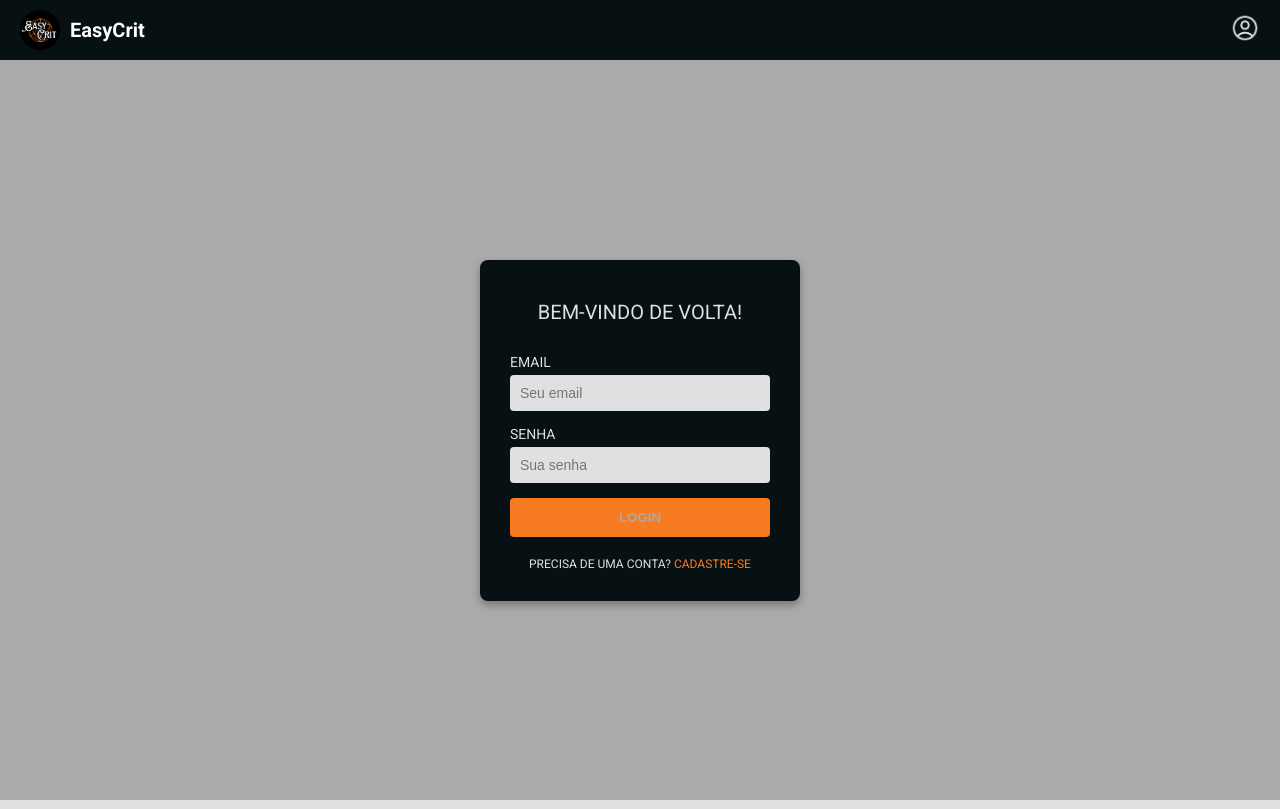
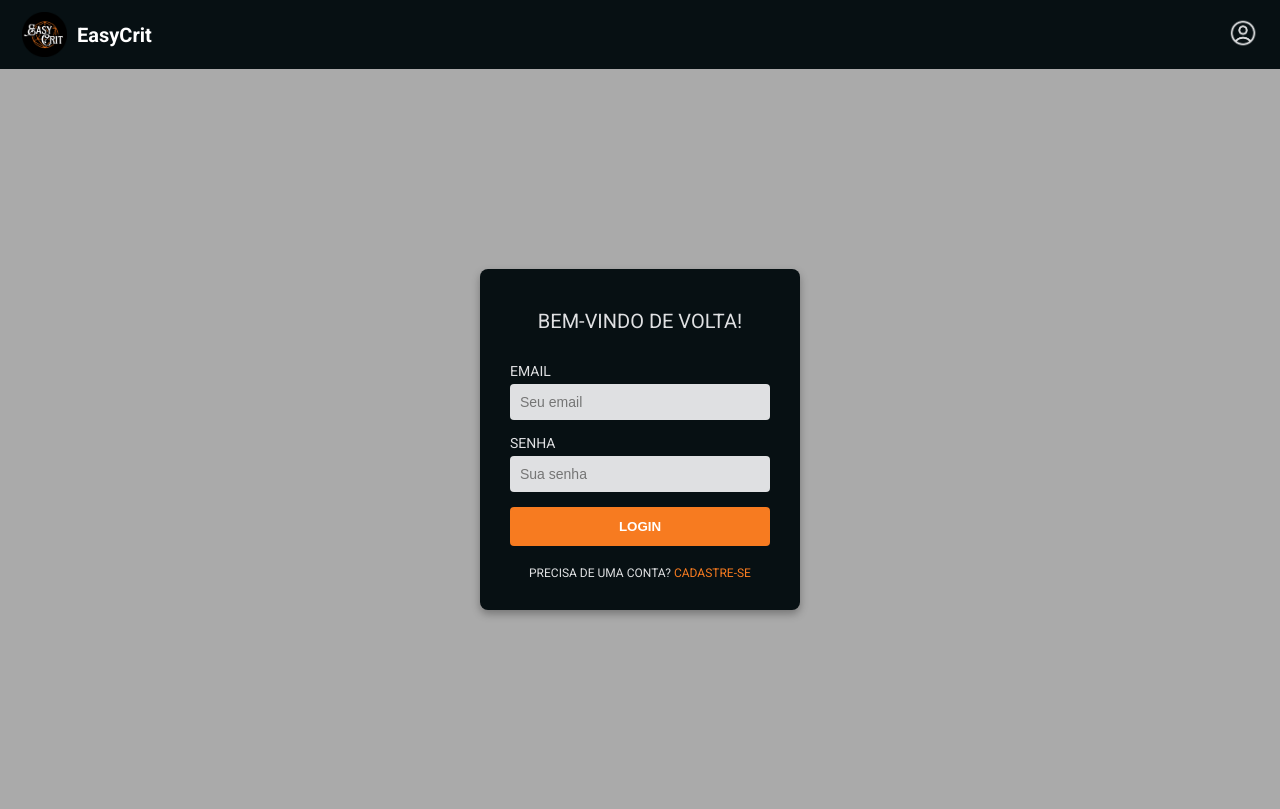
Before and after one commit to PhilipeSousa/2025.1-EasyCrit-frontend, a Next.js app: page /login in a window 1280 px wide. Built offline with nearby package versions, Linux system fonts and the light colour scheme.

Commit message:
Change some styles

```diff
--- a/src/app/login/login.module.css
+++ b/src/app/login/login.module.css
@@ -5,7 +5,7 @@
   display: flex;
   justify-content: space-between;
   align-items: center;
-  padding: 10px 20px;
+  padding: 12px 22px;
 }
 
 .navLeft {
@@ -95,7 +95,7 @@
   width: 100%;
   padding: 12px;
   background-color: #f77b20;
-  color: #AAAAAA;
+  color: #ffffff;
   border: none;
   border-radius: 4px;
   font-weight: bold;
--- a/src/app/login/page.tsx
+++ b/src/app/login/page.tsx
@@ -9,7 +9,7 @@ export default function LoginPage() {
 		<>
 			<div className={styles.navbar}>
 				<div className={styles.navLeft}>
-					<Image src='/images/logo-easycrit-rounded.png' alt='EasyCrit Logo' width={40} height={40} priority />
+					<Image src='/images/logo-easycrit-rounded.png' alt='EasyCrit Logo' width={45} height={45} priority />
 					<span className={styles.siteName}>EasyCrit</span>
 				</div>
 				<div className={styles.navRight}>
```
